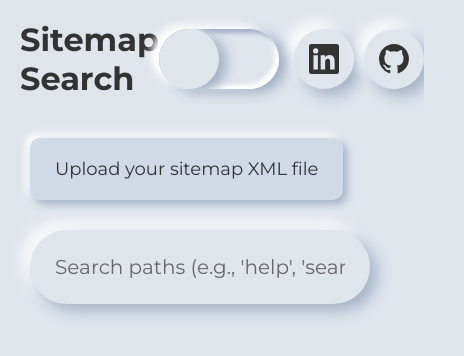
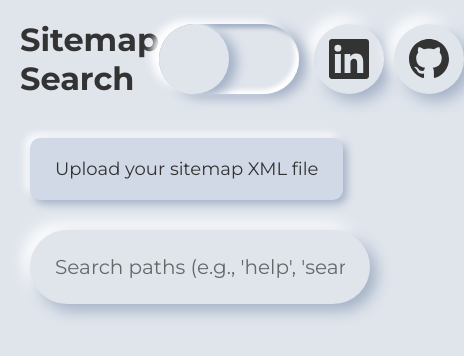
Before and after one commit to Pythonidaer/neumorphic-sitemap-search, a plain HTML site: page index.html in a window 390 px wide. Shown: the whole page, 464 px wide, since content can reach past the window. Drawn offline with Linux system fonts and the light colour scheme.

Commit message:
trying to fix mobile icon size and add horizontal scroll for long URLs

```diff
--- a/index.html
+++ b/index.html
@@ -82,9 +82,9 @@
 
     .toggle {
       position: relative;
-      height: 40px;       /* Desktop: match social buttons' height */
-      width: 80px;        /* Approximately twice as long */
-      border-radius: 20px;
+      height: 50px;       /* Desktop: 50px high */
+      width: 100px;       /* Desktop: 100px wide */
+      border-radius: 25px; /* Pill shape */
       overflow: hidden;
       box-shadow:
         -8px -4px 8px 0px var(--shadow-light),
@@ -104,9 +104,9 @@
 
     .indicator {
       height: 100%;
-      width: 200%;
+      width: 200%; /* 200px by default */
       background: var(--surface-color);
-      border-radius: 20px;
+      border-radius: inherit; /* Inherit parent's border-radius */
       transform: translate3d(-75%, 0, 0);
       transition: transform 0.4s cubic-bezier(0.85, 0.05, 0.18, 1.35);
       box-shadow:
@@ -134,8 +134,8 @@
     }
 
     .social-button {
-      width: 40px;
-      height: 40px;
+      width: 64px;       /* Updated to 64px */
+      height: 64px;
       border-radius: 50%;
       background: var(--surface-color);
       box-shadow: 7px 7px 15px var(--shadow-dark), -7px -7px 15px var(--shadow-light);
@@ -154,8 +154,8 @@
     }
 
     .social-button svg {
-      width: 20px;
-      height: 20px;
+      width: 32px;  /* Updated to 32px */
+      height: 32px;
       fill: var(--text-color);
     }
 
@@ -230,9 +230,8 @@
       border-radius: 10px;
       box-shadow: 5px 5px 10px var(--shadow-dark), -5px -5px 10px var(--shadow-light);
       -webkit-box-shadow: 5px 5px 10px var(--shadow-dark), -5px -5px 10px var(--shadow-light);
-      overflow: hidden;
-      text-overflow: ellipsis;
-      white-space: nowrap;
+      overflow-x: auto;  /* Allow horizontal scrolling for long content */
+      white-space: nowrap; /* Prevent wrapping so scroll is needed */
       transition: background-color 0.2s, box-shadow 0.3s ease;
     }
 
@@ -249,8 +248,7 @@
       color: var(--text-color);
       text-decoration: none;
       font-size: 16px;
-      width: 100%;
-      display: block;
+      display: inline-block;
       padding: 8px 0;
     }
 
@@ -265,22 +263,24 @@
       }
       header .header-title {
         font-size: 32px;
+        /* Flush with left side on mobile */
+        margin-left: 0;
       }
       .social-button {
-        width: 60px;
-        height: 60px;
+        width: 70px;
+        height: 70px;
       }
       .social-button svg {
-        width: 30px;
-        height: 30px;
+        width: 40px;
+        height: 40px;
       }
       .toggle {
-        height: 60px;
-        width: 120px;
-        border-radius: 30px;
+        height: 70px;
+        width: 140px;
+        border-radius: 35px;
       }
       .indicator {
-        border-radius: 30px;
+        border-radius: inherit;
       }
       .upload-label {
         font-size: 18px;
@@ -301,7 +301,7 @@
   <header>
     <div class="header-title">Sitemap Search</div>
     <div class="header-controls">
-      <!-- Dark mode toggle wrapped in a label, with role="switch" and aria attributes -->
+      <!-- Dark mode toggle wrapped in a label with ARIA attributes -->
       <label class="toggle-label" for="darkToggle">
         <div class="toggle">
           <input class="toggle-state" type="checkbox" name="darkMode" id="darkToggle" role="switch" aria-checked="false" />
@@ -322,7 +322,6 @@
             <path d="M12 0C5.37 0 0 5.37 0 12a12 12 0 008.21 11.38c.6.11.82-.26.82-.58 0-.29-.01-1.06-.01-2.08-3.34.73-4.04-1.61-4.04-1.61-.55-1.4-1.34-1.77-1.34-1.77-1.09-.75.08-.73.08-.73 1.2.09 1.83 1.23 1.83 1.23 1.07 1.83 2.8 1.3 3.48 1 .11-.78.42-1.3.76-1.6-2.66-.3-5.47-1.33-5.47-5.93 0-1.31.47-2.38 1.23-3.23-.12-.3-.54-1.52.12-3.16 0 0 1-.32 3.3 1.23a11.5 11.5 0 013-.4 11.5 11.5 0 013 .4c2.3-1.55 3.3-1.23 3.3-1.23.66 1.64.24 2.86.12 3.16.76.85 1.23 1.92 1.23 3.23 0 4.61-2.81 5.63-5.49 5.93.43.37.81 1.1.81 2.22 0 1.6-.01 2.88-.01 3.27 0 .32.22.7.83.58A12 12 0 0024 12c0-6.63-5.37-12-12-12z"/>
           </svg>
         </a>
-      </div>
       </div>
     </header>
     <main>
```
Also changed, not shown: 1 other file. Lines whose indentation alone changed are shown as unchanged.
